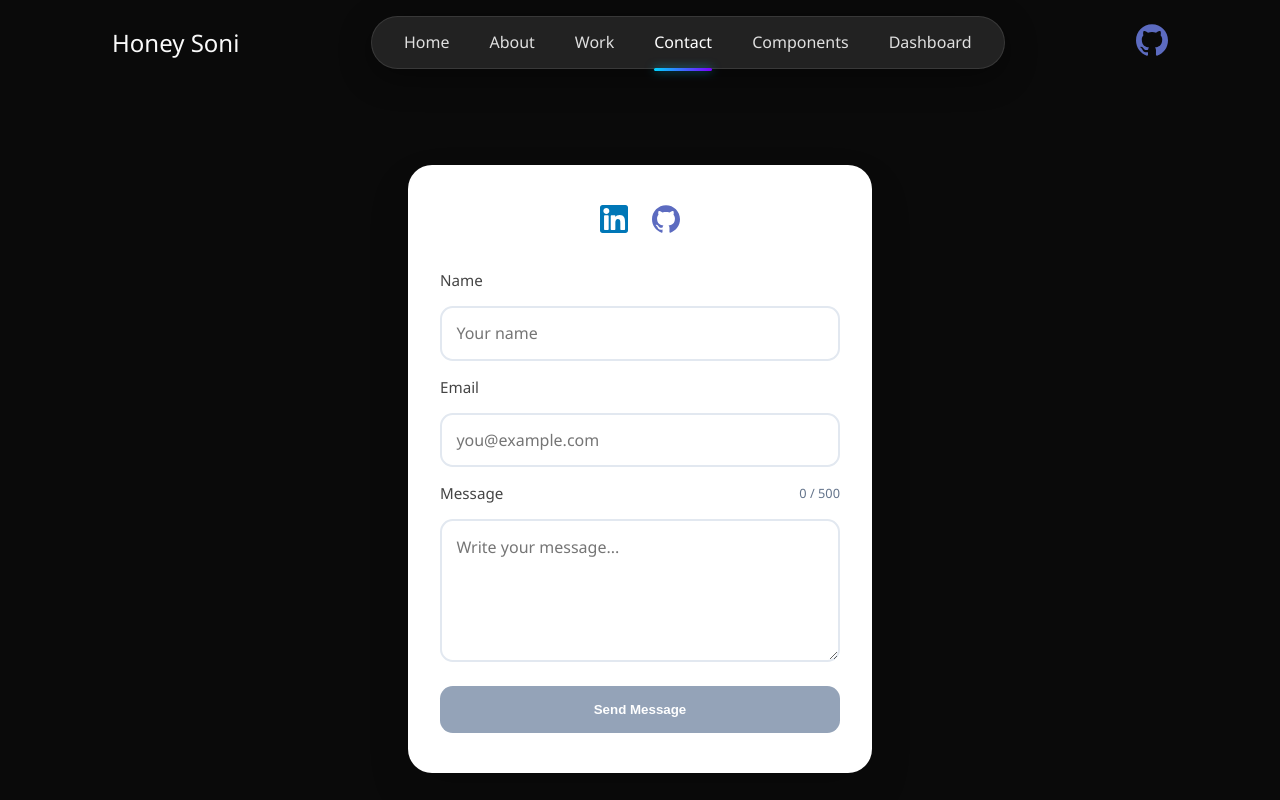
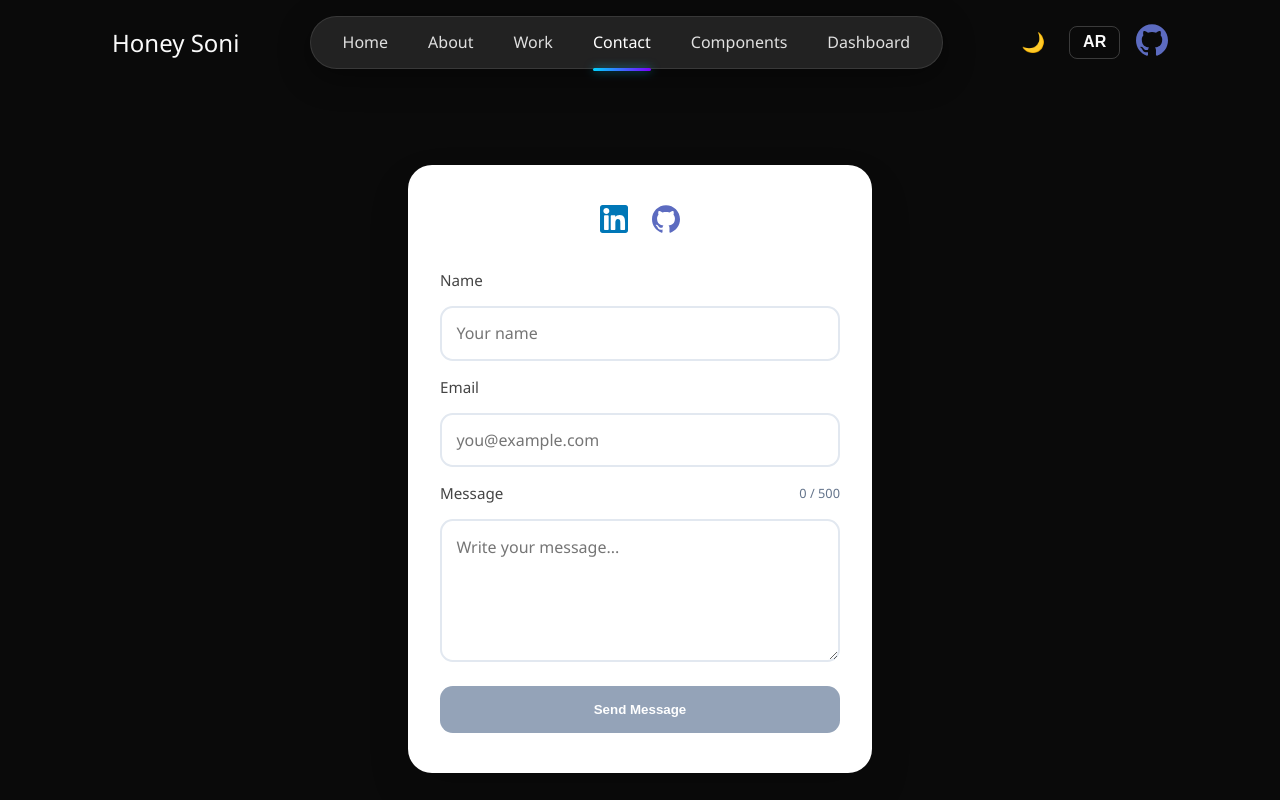
Before and after one commit to honeysoni116/Portfolio, an Angular app: page /contact in a window 1280 px wide. Built offline with nearby package versions, Linux system fonts and the light colour scheme.

Commit message:
add theme and language selector

```diff
--- a/src/app/components/header/header.css
+++ b/src/app/components/header/header.css
@@ -83,3 +83,34 @@ github-link img {
 .github-link:hover img {
   transform: scale(1.2);
 }
+.actions {
+  display: flex;
+  align-items: center;
+  gap: 1rem;
+}
+
+.icon-btn, .lang-btn {
+  background: none;
+  border: none;
+  cursor: pointer;
+  font-size: 1.2rem;
+  color: #fafafa;
+  padding: 0.5rem;
+  border-radius: 50%;
+  transition: background-color 0.2s;
+  display: flex;
+  align-items: center;
+  justify-content: center;
+}
+
+.lang-btn {
+  font-size: 1rem;
+  font-weight: bold;
+  border: 1px solid rgba(255, 255, 255, 0.2);
+  border-radius: 8px;
+  padding: 0.4rem 0.8rem;
+}
+
+.icon-btn:hover, .lang-btn:hover {
+  background-color: rgba(255, 255, 255, 0.1);
+}
--- a/src/app/components/header/header.html
+++ b/src/app/components/header/header.html
@@ -8,5 +8,17 @@
       <li><a routerLink="/components" routerLinkActive="active">Components</a></li>
       <li><a routerLink="/dashboard" routerLinkActive="active">Dashboard</a></li>
     </div>
-  <a href="https://github.com/honeysoni116/Portfolio" target="_blank"><img src="assets/github.svg" alt="GitHub" width="32" height="32" /></a>
+    <div class="actions">
+      <button (click)="toggleTheme()" class="icon-btn">
+        @if (themeService.theme() === 'light') {
+          🌙
+        } @else {
+          ☀️
+        }
+      </button>
+      <button (click)="toggleLang()" class="lang-btn">
+        {{ themeService.lang() === 'en' ? 'AR' : 'EN' }}
+      </button>
+      <a href="https://github.com/honeysoni116/Portfolio" target="_blank"><img src="assets/github.svg" alt="GitHub" width="32" height="32" /></a>
+    </div>
 </header>
--- a/src/app/components/header/header.ts
+++ b/src/app/components/header/header.ts
@@ -1,5 +1,6 @@
-import { Component } from '@angular/core';
+import { Component, inject } from '@angular/core';
 import { RouterLink, RouterLinkActive } from '@angular/router';
+import { ThemeService } from '../../services/theme.service';
 
 @Component({
   selector: 'app-header',
@@ -9,5 +10,13 @@ import { RouterLink, RouterLinkActive } from '@angular/router';
   styleUrl: './header.css',
 })
 export class Header {
+  protected themeService = inject(ThemeService);
 
+  toggleTheme() {
+    this.themeService.toggleTheme();
+  }
+
+  toggleLang() {
+    this.themeService.toggleLang();
+  }
 }
--- /dev/null
+++ b/src/app/services/theme.service.ts
@@ -0,0 +1,56 @@
+import { Injectable, signal, effect } from '@angular/core';
+
+export type Theme = 'light' | 'dark';
+export type Lang = 'en' | 'ar';
+
+@Injectable({
+  providedIn: 'root'
+})
+export class ThemeService {
+  readonly theme = signal<Theme>('light');
+  readonly lang = signal<Lang>('en');
+
+  constructor() {
+    // Initialize from local storage or default
+    const savedTheme = localStorage.getItem('theme') as Theme;
+    if (savedTheme) {
+      this.theme.set(savedTheme);
+    }
+
+    const savedLang = localStorage.getItem('lang') as Lang;
+    if (savedLang) {
+      this.lang.set(savedLang);
+    }
+
+    // Effect to update DOM when theme changes
+    effect(() => {
+      const currentTheme = this.theme();
+      document.documentElement.setAttribute('data-theme', currentTheme);
+      localStorage.setItem('theme', currentTheme);
+    });
+
+    // Effect to update DOM when lang changes
+    effect(() => {
+      const currentLang = this.lang();
+      document.documentElement.setAttribute('lang', currentLang);
+      document.documentElement.setAttribute('dir', currentLang === 'ar' ? 'rtl' : 'ltr');
+      localStorage.setItem('lang', currentLang);
+    });
+  }
+
+  toggleTheme() {
+    this.theme.update(t => t === 'light' ? 'dark' : 'light');
+  }
+
+  toggleLang() {
+    this.lang.update(l => l === 'en' ? 'ar' : 'en');
+  }
+
+  setTheme(theme: Theme) {
+    this.theme.set(theme);
+  }
+
+  setLang(lang: Lang) {
+    this.lang.set(lang);
+  }
+}
--- a/src/styles.css
+++ b/src/styles.css
@@ -1,4 +1,24 @@
 @import 'typography.css';
+
+:root {
+  /* Light Theme (Default) */
+  --bg-primary: #f9f9f9;
+  --bg-secondary: #ffffff;
+  --text-primary: #111827;
+  --text-secondary: #6b7280;
+  --border-color: #e5e7eb;
+  --accent-color: #4f46e5;
+}
+
+[data-theme="dark"] {
+  /* Dark Theme */
+  --bg-primary: #111827;
+  --bg-secondary: #1f2937;
+  --text-primary: #f9fafb;
+  --text-secondary: #9ca3af;
+  --border-color: #374151;
+  --accent-color: #6366f1;
+}
 
 html, body {
     box-sizing: border-box;
```
